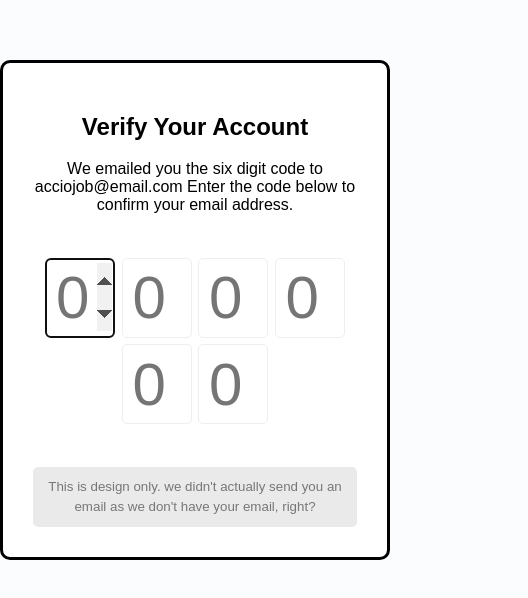
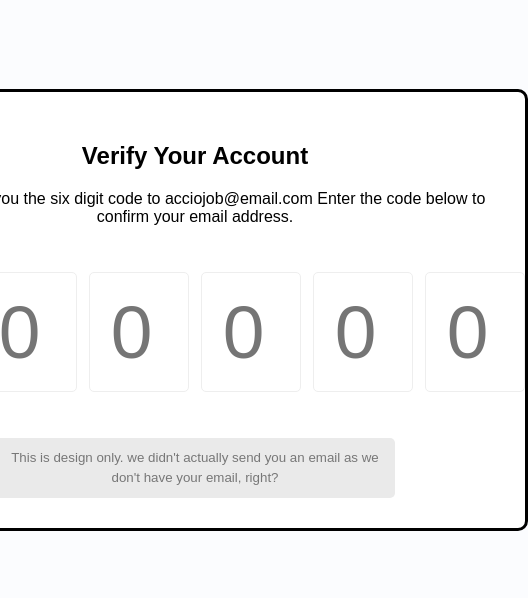
Before and after one commit to acciojob/OTP-naspnrd, a website: page main.html in a window 390 px wide. Shown: the part 112-710 px from the top of the page, 528 px wide, since content can reach past the window. Drawn offline with Linux system fonts and the light colour scheme.

Commit message:
created a submission

```diff
--- a/styles.css
+++ b/styles.css
@@ -55,14 +55,3 @@ body {
 	color: #777;
 	border-radius: 5px;
 }
-
-@media(max-width: 600px) {
-	.code-container {
-		flex-wrap: wrap;
-	}
-	.code {
-		font-size: 60px;
-		height: 80px;
-		max-width: 70px
-	}
-}
```
